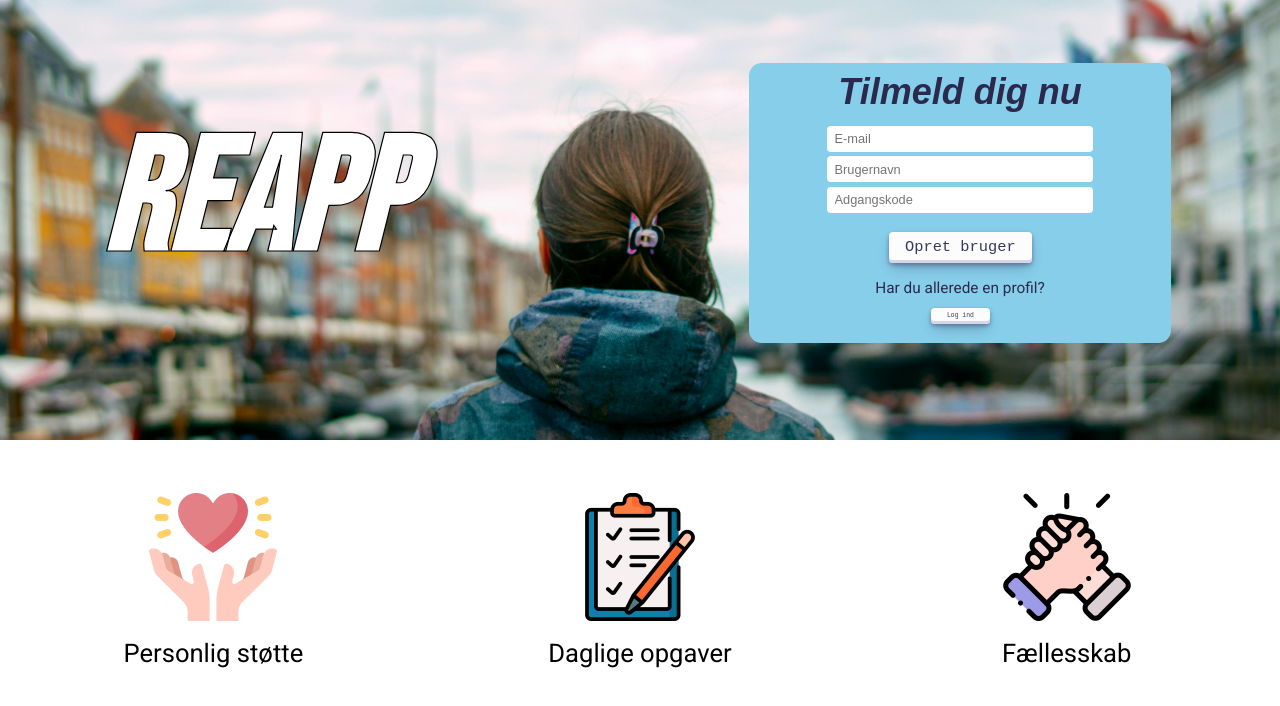
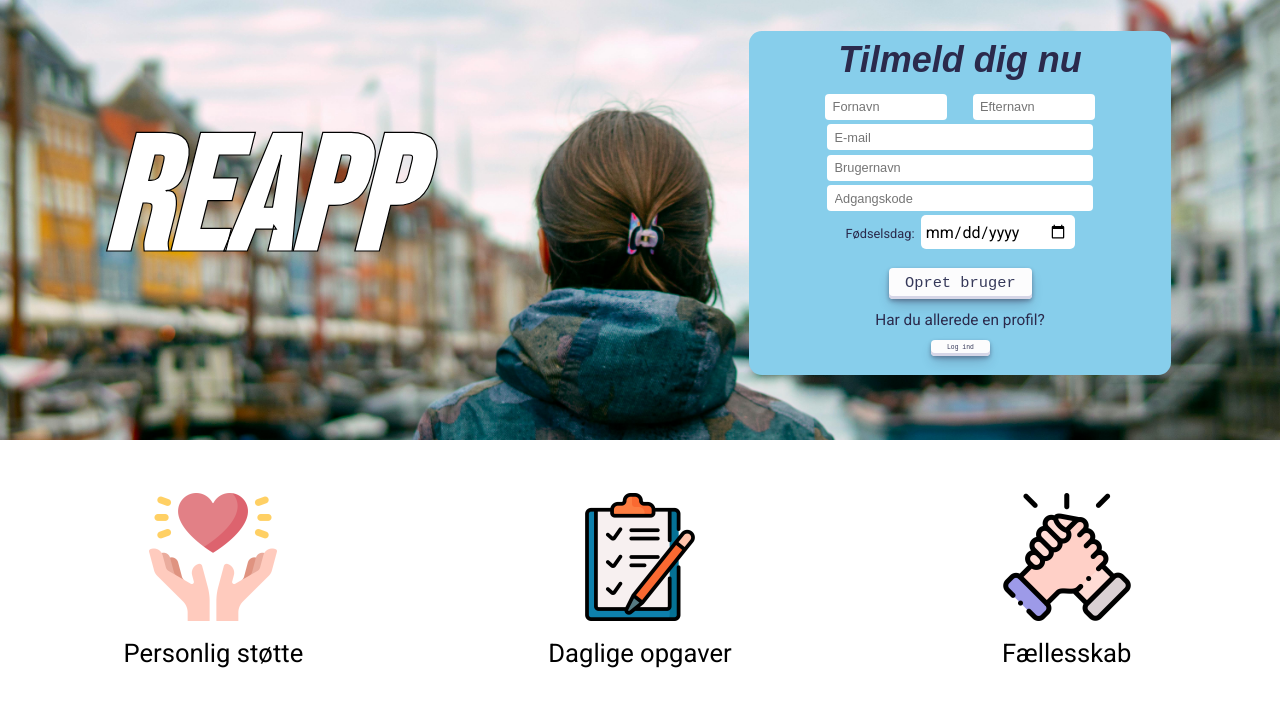
Before and after one commit to jackvwh/REapp, a React (Create React App) app in the folder Client/: page / in a window 1280 px wide. Shown: the top 706 px of the page. Built offline with nearby package versions, Linux system fonts and the light colour scheme.

Commit message:
added firstName and lastName and birthday

```diff
--- a/Client/src/components/form/CreateUserForm.jsx
+++ b/Client/src/components/form/CreateUserForm.jsx
@@ -9,6 +9,21 @@ function CreateUserForm() {
       <div className="sign-up-container">
         <section>
           <form id="sign-up-form">
+            <input
+              className="name-input-field"
+              type="text"
+              id="firstName"
+              name="firstName"
+              placeholder="Fornavn"
+            />
+            <input
+              className="name-input-field"
+              type="text"
+              id="lastName"
+              name="lastName"
+              placeholder="Efternavn"
+            />
+            <br />
             <input
               className="input-field"
               type="email"
@@ -33,8 +48,10 @@ function CreateUserForm() {
               placeholder="Adgangskode"
             />
             <br />
+            <label htmlFor="birthdate" className="birthdate-styling">Fødselsdag:</label>
+            <input className="birthdate-input-field" name="birthdate" type="date" />
             <div className="create-user-button-container">
-              <button className="button-30 create-user-button">
+              <button type="submit" className="button-30 create-user-button">
                 Opret bruger
               </button>
             </div>
--- a/Client/src/stylesheets/homepage.css
+++ b/Client/src/stylesheets/homepage.css
@@ -45,7 +45,7 @@
   color: #2B2A4C;
   border-radius: 1vw;
   width: 33vw;
-  height: 35vh;
+  height: 43vh;
   text-align: center;
 }
 
@@ -63,10 +63,39 @@
   border-style: none;
   padding-left: 1ch;
 }
+.name-input-field {
+  width: 8.8vw;
+  border-radius: 0.5vh;
+  border-style: none;
+  padding-left: 1ch;
+  height: 3vh;
+  margin-right: 1vw;
+  margin-left: 1vw;
+  font-size: 1vw;
+}
+
+input[type="date"]{
+  position: relative;
+  top: 0.5vh;
+  background-color: white;
+  padding: 0.3vw;
+  font-family: "Roboto", sans-serif;
+  color: black;
+  font-size: 1rem;
+  border: none;
+  outline: none;
+  border-radius: 5px;
+}
+::-webkit-calendar-picker-indicator{
+  background-color: #ffffff;
+  padding: 5px;
+  cursor: pointer;
+  border-radius: 3px;
+}
 
 .create-user-button-container {
   position: relative;
-  top: 1vh;
+  top: 1.5vh;
 }
 
 .create-user-button {
@@ -126,6 +155,14 @@
   font-family: "Roboto", sans-serif;
 }
 
+.birthdate-styling {
+  position: relative;
+  font-size: 1vw;
+  top: 0.5vh;
+  margin-right: 0.5vw;
+}
+
+
 /* CSS button */
 .button-30 {
   align-items: center;
```
